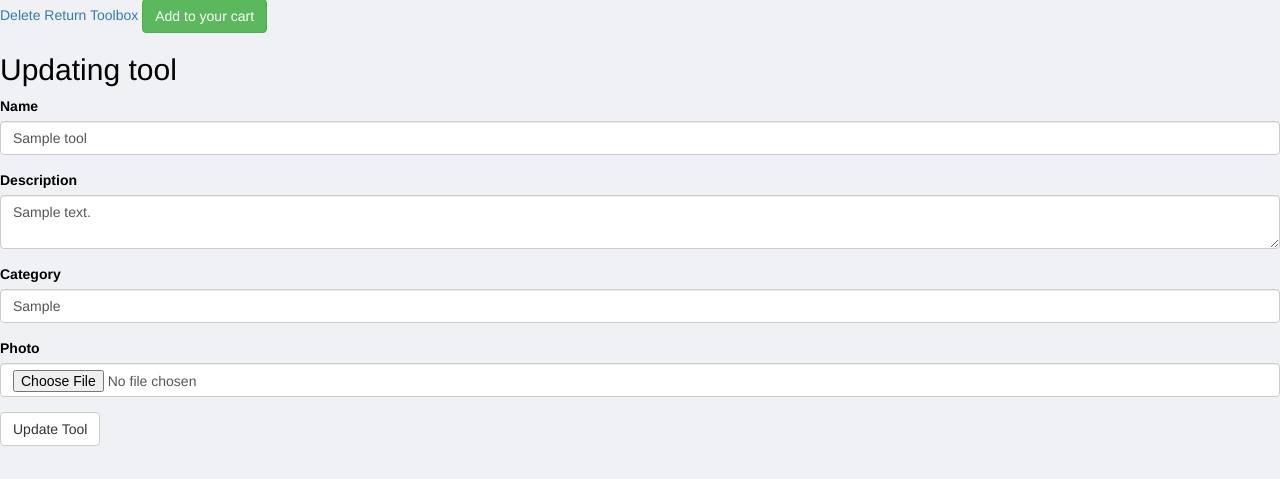
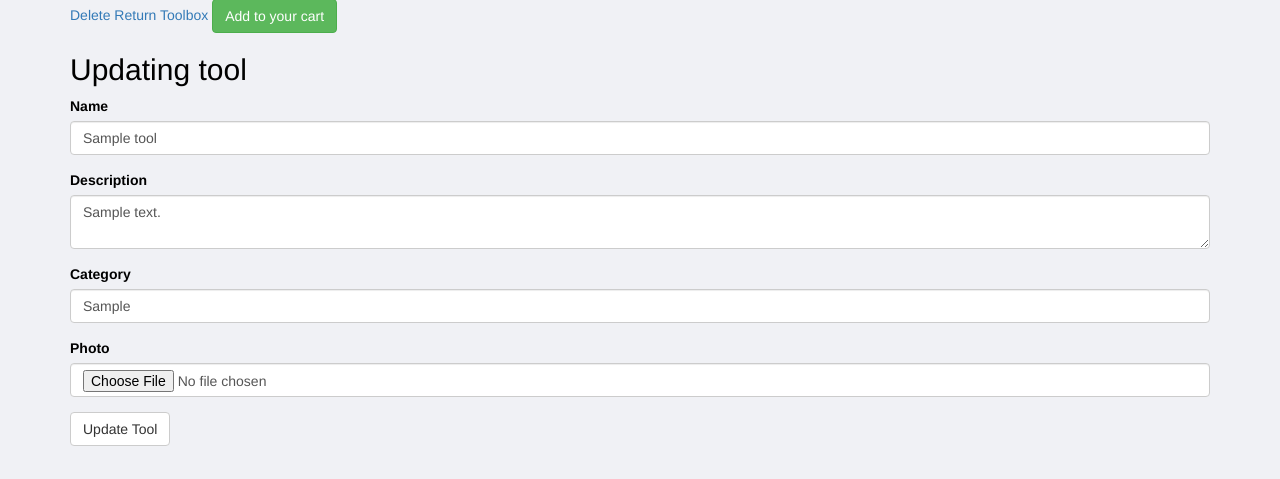
Before and after one commit to shoeferlin/rails-neighborhood-sharing, a Rails app: page /tools/1 in a window 1280 px wide. Shown: the part 321-800 px from the top of the page. Run offline with Rails 7, Linux system fonts and the light colour scheme; a user stored in the database is signed in; tables that the repository leaves empty hold one stand-in row (values such as "Sample post"); style sheets or scripts are compiled from the project's sources; parts of the project's set-up code (start-up, migrations or seed data) failed here and were passed over; some libraries are stand-ins or nearby versions.

Commit message:
work in progress

```diff
--- a/app/views/tools/show.html.erb
+++ b/app/views/tools/show.html.erb
@@ -19,7 +19,7 @@
   </div>
 </div>
 
-<div class="tool_info">
+<div class="container">
   <% if policy(@tool).destroy? %>
     <%= link_to "Delete", tool_path(@tool), method: :delete %>
   <% end %>
@@ -32,8 +32,7 @@
       Add to your cart
     </button>
   <% end %>
+  <% if policy(@tool).update? %>
+    <%= render 'shared/form' %>
+  <% end %>
 </div>
-
-<% if policy(@tool).update? %>
-  <%= render 'shared/form' %>
-<% end %>
```
